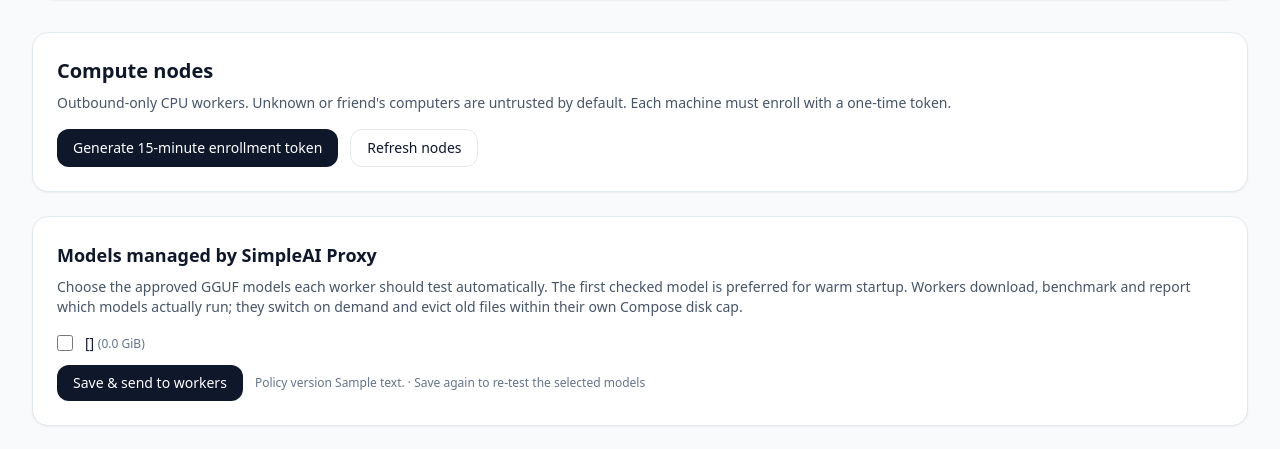
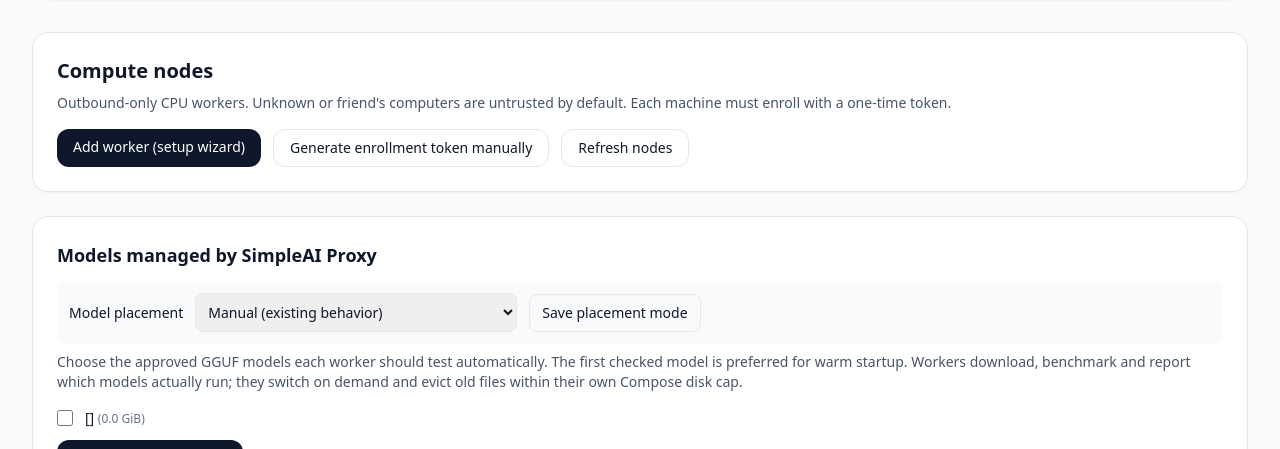
Before and after one commit to LukaCek/simple-AIproxy, a FastAPI app: template templates/compute_nodes.html in a window 1280 px wide. Shown: the part 130-579 px from the top of the page. Run offline with FastAPI, Linux system fonts and the light colour scheme; the template is opened without the code that fills it: most values are stand-ins (such as "Sample title", 1, 10 or a date in 2020); some libraries are stand-ins or nearby versions.

Commit message:
feat(ui): setup wizard link and opt-in automatic worker model placement

```diff
--- a/templates/compute_nodes.html
+++ b/templates/compute_nodes.html
@@ -5,7 +5,8 @@
     <h2 class="text-xl font-semibold">Compute nodes</h2>
     <p class="mt-2 text-sm text-slate-600">Outbound-only CPU workers. Unknown or friend's computers are untrusted by default. Each machine must enroll with a one-time token.</p>
     <div class="mt-4 flex flex-wrap gap-3">
-      <button id="enroll" class="rounded-xl bg-slate-900 px-4 py-2 text-sm font-medium text-white">Generate 15-minute enrollment token</button>
+      <a href="/admin/compute-setup" class="rounded-xl bg-slate-900 px-4 py-2 text-sm font-medium text-white">Add worker (setup wizard)</a>
+      <button id="enroll" class="rounded-xl border px-4 py-2 text-sm font-medium">Generate enrollment token manually</button>
       <button onclick="location.reload()" class="rounded-xl border px-4 py-2 text-sm">Refresh nodes</button>
     </div>
     <div id="token-panel" class="mt-4 hidden rounded-xl border border-amber-200 bg-amber-50 p-4">
@@ -16,6 +17,14 @@
   </div>
   <div class="rounded-2xl border border-slate-200 bg-white p-6 shadow-sm">
     <h2 class="text-lg font-semibold">Models managed by SimpleAI Proxy</h2>
+    <div class="mt-3 flex flex-wrap items-center gap-3 rounded-lg bg-slate-50 p-3 text-sm">
+      <label for="placement">Model placement</label>
+      <select id="placement" class="rounded-lg border p-2">
+        <option value="manual" {{ 'selected' if placement_mode == 'manual' else '' }}>Manual (existing behavior)</option>
+        <option value="auto" {{ 'selected' if placement_mode == 'auto' else '' }}>Automatic per worker (RAM and disk limits)</option>
+      </select>
+      <button type="button" id="save-placement" class="rounded-lg border px-3 py-2">Save placement mode</button>
+    </div>
     <p class="mt-2 text-sm text-slate-600">Choose the approved GGUF models each worker should test automatically. The first checked model is preferred for warm startup. Workers download, benchmark and report which models actually run; they switch on demand and evict old files within their own Compose disk cap.</p>
     <form id="model-policy" class="mt-4 space-y-3">
       {% for mid, info in catalog.items() %}
@@ -130,6 +139,14 @@ document.getElementById("model-policy").onsubmit = async (event) => {
     setTimeout(() => location.reload(), 1200);
   } catch(err) { show(err.message); }
 };
+document.getElementById("save-placement").onclick = async () => {
+  try {
+    const mode = document.getElementById("placement").value;
+    const result = await post("/admin/api/compute/placement", {mode});
+    show("Model placement set to "+result.mode+". Changes propagate to connected workers.");
+    setTimeout(() => location.reload(), 1200);
+  } catch (err) { show(err.message); }
+};
 document.getElementById("enroll").onclick = async () => {
   try {
     const body = await post("/admin/api/compute/enrollments", {});
```
